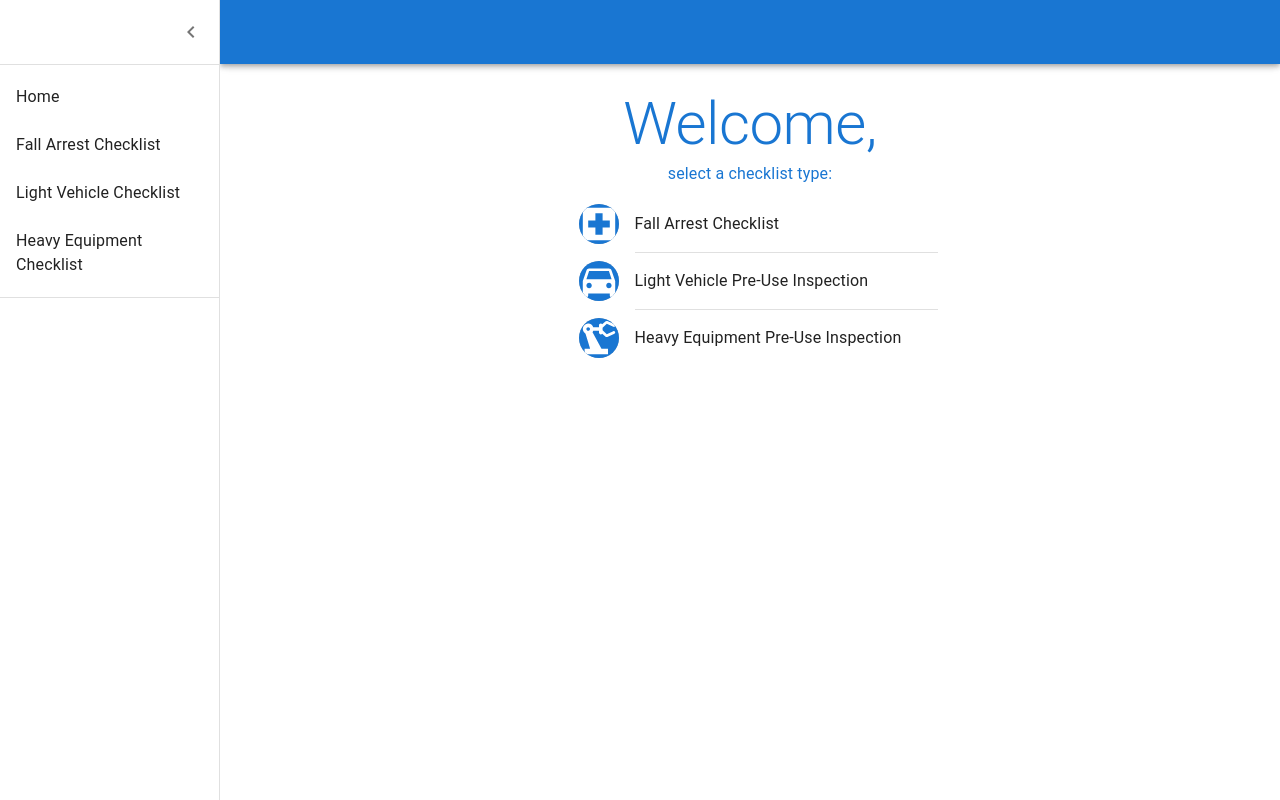
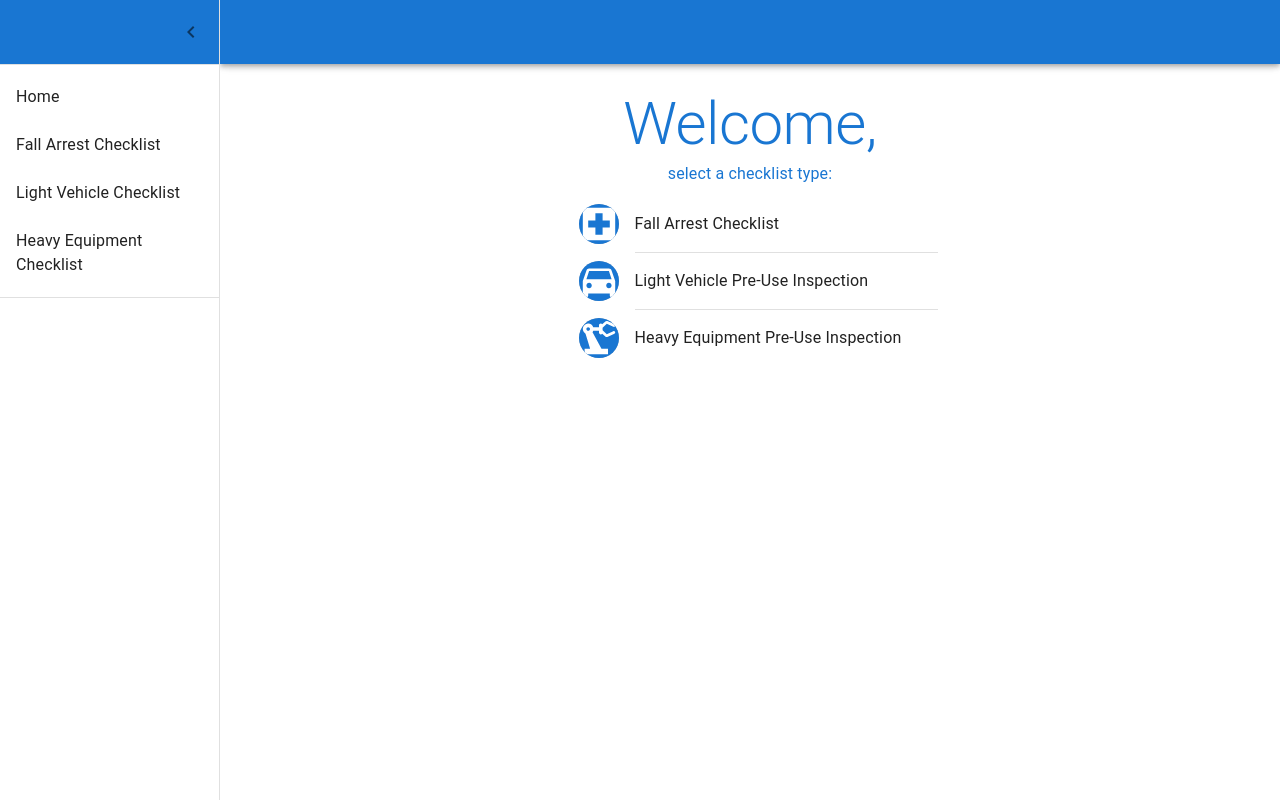
Before and after one commit to kbaillieul/checklist-project, a React (Create React App) app: page / in a window 1280 px wide. Both pictures are taken after a click on the button "open drawer". Built offline with nearby package versions, Linux system fonts and the light colour scheme.

Commit message:
nav bar colors

```diff
--- a/src/components/NavBar.jsx
+++ b/src/components/NavBar.jsx
@@ -113,7 +113,7 @@ export default function PersistentDrawerLeft() {
         anchor="left"
         open={open}
       >
-        <DrawerHeader>
+        <DrawerHeader sx={{ backgroundColor: "primary.main" }}>
           <IconButton onClick={handleDrawerClose}>
             {theme.direction === "ltr" ? (
               <ChevronLeftIcon />
```
